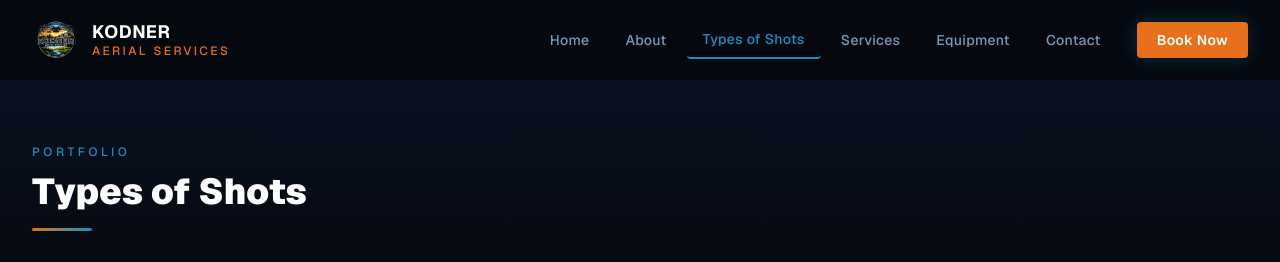
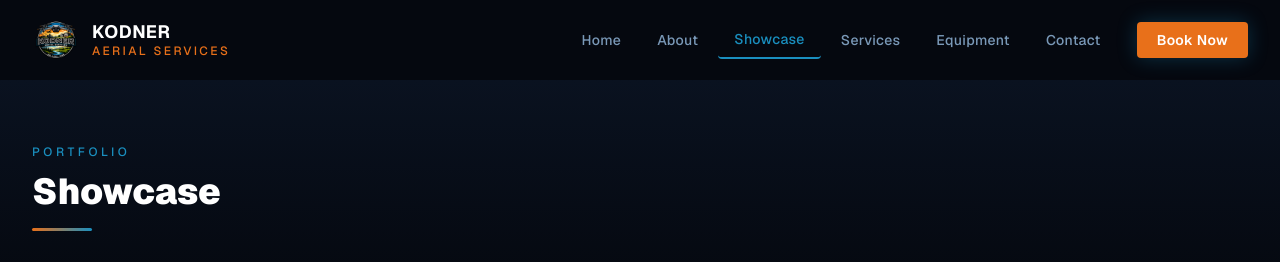
Before and after one commit to JasonKodner25/initialproject-, a Next.js app: page /shots in a window 1280 px wide. Shown: the top 262 px of the page. Built offline with nearby package versions, Linux system fonts and the light colour scheme.

Commit message:
Rename 'Types of Shots' to 'Showcase' in navbar and page header
https://claude.ai/code/session_01XbqkBhFeDyJpD5w27FpJKx

```diff
--- a/src/app/shots/page.tsx
+++ b/src/app/shots/page.tsx
@@ -254,7 +254,7 @@ export default function ShotsPage() {
       <section className="py-16 bg-gradient-to-b from-[#0a1220] to-[#05080f] border-b border-[#0d3d54]">
         <div className="max-w-7xl mx-auto px-4 sm:px-6 lg:px-8">
           <div className="text-[#1a8fbf] text-xs tracking-[0.3em] uppercase font-medium mb-3">Portfolio</div>
-          <h1 className="text-3xl sm:text-4xl font-black text-white">Types of Shots</h1>
+          <h1 className="text-3xl sm:text-4xl font-black text-white">Showcase</h1>
           <div className="section-divider mt-4" />
         </div>
       </section>
--- a/src/components/Navbar.tsx
+++ b/src/components/Navbar.tsx
@@ -9,7 +9,7 @@ import { Menu, X } from 'lucide-react';
 const navLinks = [
   { href: '/', label: 'Home' },
   { href: '/about', label: 'About' },
-  { href: '/shots', label: 'Types of Shots' },
+  { href: '/shots', label: 'Showcase' },
   { href: '/services', label: 'Services' },
   { href: '/equipment', label: 'Equipment' },
   { href: '/contact', label: 'Contact' },
```
